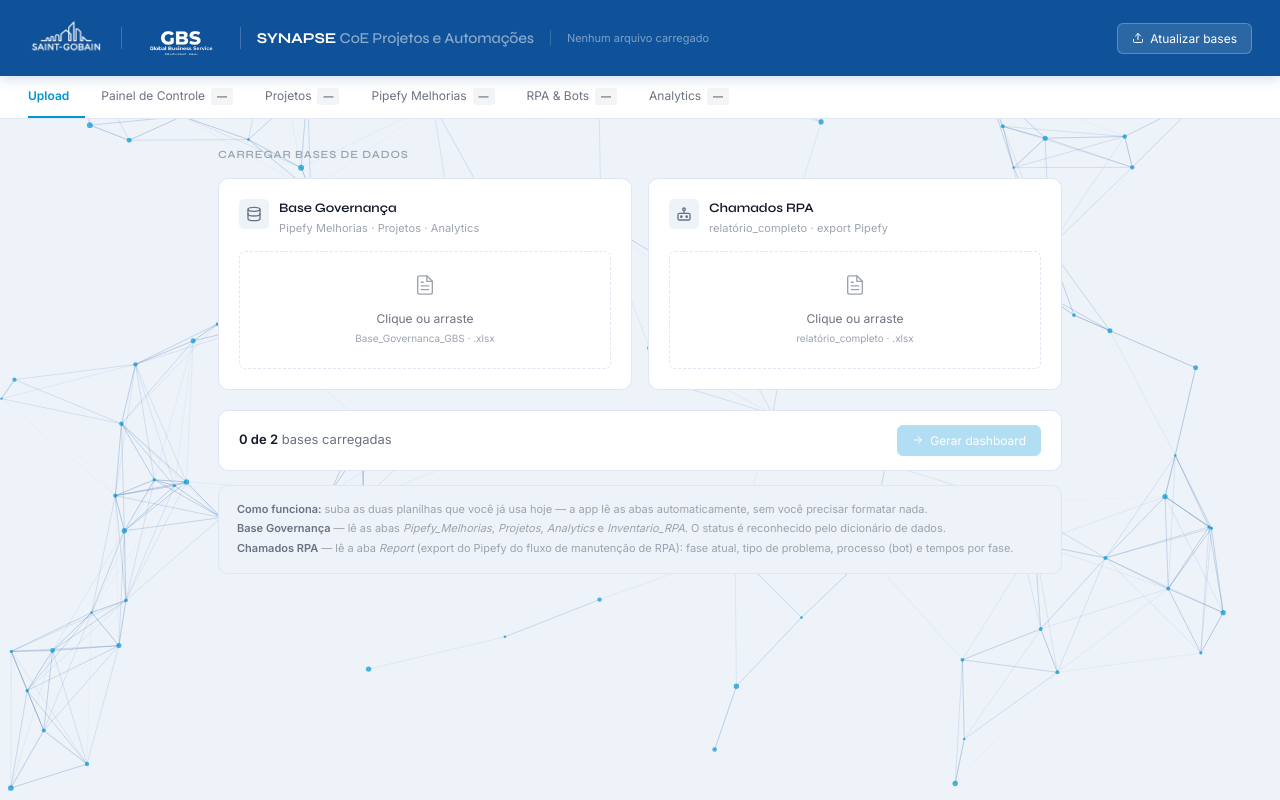
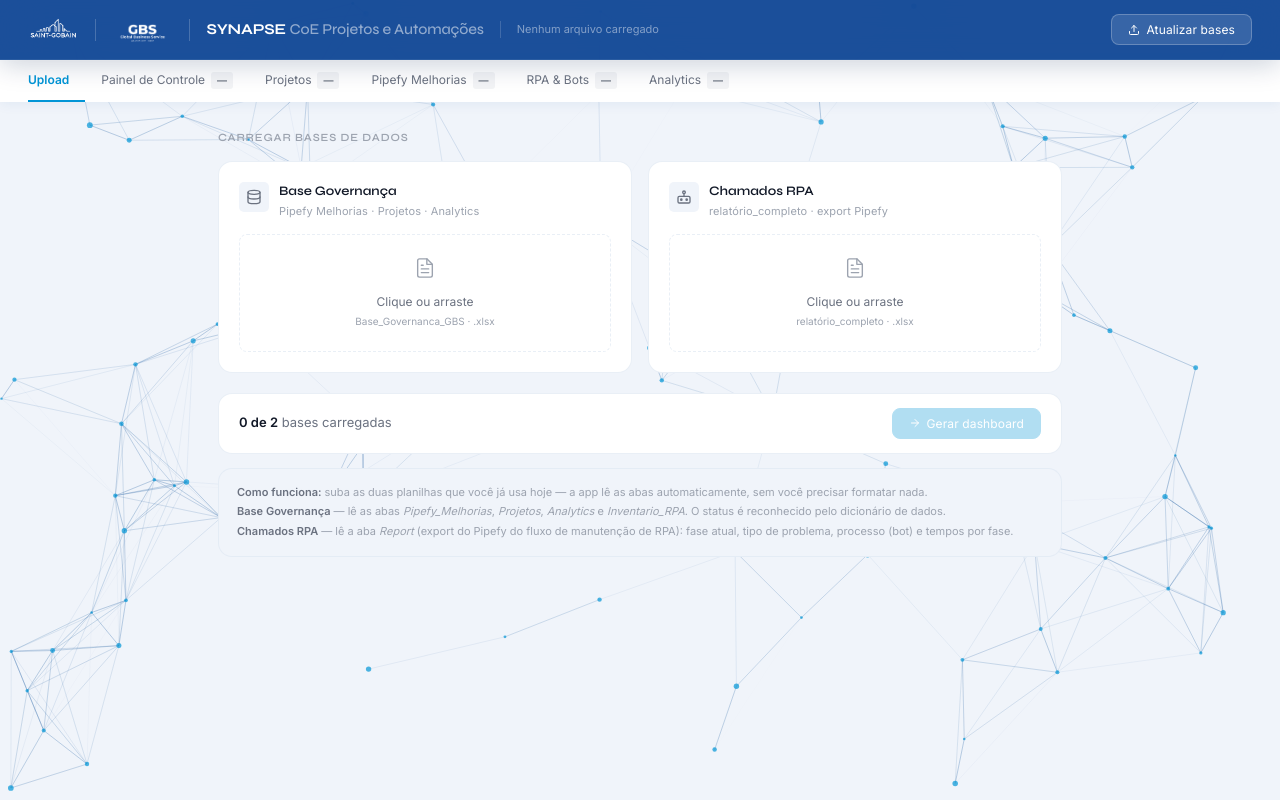
Before and after one commit to Archangeloo/SYNAPSE---GBS-GOVERNANCA, a website: page index.html in a window 1280 px wide. Drawn offline with nearby package versions, Linux system fonts and the light colour scheme.

Commit message:
design: refino visual glass and depth - topbar glass, cards flutuantes, raios maiores

```diff
--- a/styles/main.css
+++ b/styles/main.css
@@ -18,12 +18,12 @@
   --ink4: #9CA3AF;
 
   /* Fundos */
-  --paper:   #EEF3FA;
+  --paper:   #F0F4FA;
   --surface: #FFFFFF;
 
   /* Bordas */
-  --rule:  rgba(15, 82, 153, 0.07);
-  --rule2: rgba(15, 82, 153, 0.13);
+  --rule:  rgba(15, 82, 153, 0.05);
+  --rule2: rgba(15, 82, 153, 0.09);
 
   /* Status semânticos — paleta Saint-Gobain */
   --ok:      #0d8f91;           /* teal escuro — concluído */
@@ -38,8 +38,8 @@
   --neu-bg:  #F3F4F6;
 
   /* Raios de borda */
-  --r:  6px;
-  --r2: 10px;
+  --r:  8px;
+  --r2: 14px;
 }
 
 
@@ -64,17 +64,19 @@
 /* ── Topbar ───────────────────────────────────────────────── */
 
 .topbar {
-  background: var(--brand);
-  border-bottom: none;
+  background: rgba(13, 68, 148, 0.94);
+  backdrop-filter: blur(20px);
+  -webkit-backdrop-filter: blur(20px);
+  border-bottom: 1px solid rgba(255, 255, 255, 0.07);
   padding: 0 28px;
   display: flex;
   align-items: center;
   justify-content: space-between;
-  height: 76px;
+  height: 60px;
   position: sticky;
   top: 0;
   z-index: 50;
-  box-shadow: 0 2px 12px rgba(15, 82, 153, 0.22);
+  box-shadow: 0 1px 0 rgba(255,255,255,0.06), 0 4px 28px rgba(8, 36, 80, 0.22);
 }
 
 .tb-left {
@@ -89,8 +91,8 @@
   filter: brightness(0) invert(1);
 }
 
-.tb-logo-sg  { height: 48px; }
-.tb-logo-gbs { height: 70px; }
+.tb-logo-sg  { height: 32px; }
+.tb-logo-gbs { height: 50px; }
 
 .tb-divider {
   width: 1px;
@@ -253,7 +255,8 @@
 
 .nav {
   background: var(--surface);
-  border-bottom: 1px solid var(--rule2);
+  border-bottom: none;
+  box-shadow: 0 2px 12px rgba(15, 82, 153, 0.07);
   display: flex;
   padding: 0 28px;
   overflow-x: auto;
@@ -337,10 +340,11 @@
   grid-template-columns: repeat(4, 1fr);
   gap: 1px;
   margin-bottom: 24px;
-  background: var(--rule2);
-  border: 1px solid var(--rule2);
+  background: rgba(15, 82, 153, 0.07);
+  border: 1px solid rgba(15, 82, 153, 0.08);
   border-radius: var(--r2);
   overflow: hidden;
+  box-shadow: 0 2px 8px rgba(15, 82, 153, 0.05), 0 8px 28px rgba(15, 82, 153, 0.04);
 }
 
 .krow.k5 {
@@ -375,7 +379,7 @@
 
 .knum {
   font-family: 'Syne', sans-serif;
-  font-size: 30px;
+  font-size: 32px;
   font-weight: 600;
   line-height: 1;
   letter-spacing: -0.02em;
@@ -436,10 +440,11 @@
 
 .card {
   background: var(--surface);
-  border: 1px solid var(--rule2);
+  border: 1px solid rgba(15, 82, 153, 0.08);
   border-radius: var(--r2);
   padding: 20px;
   margin-bottom: 16px;
+  box-shadow: 0 1px 4px rgba(15, 82, 153, 0.05), 0 6px 20px rgba(15, 82, 153, 0.04);
 }
 
 .card.np {
@@ -477,10 +482,11 @@
   display: flex;
   flex-direction: column;
   gap: 1px;
-  background: var(--rule);
-  border: 1px solid var(--rule2);
+  background: rgba(15, 82, 153, 0.05);
+  border: 1px solid rgba(15, 82, 153, 0.08);
   border-radius: var(--r2);
   overflow: hidden;
+  box-shadow: 0 1px 4px rgba(15, 82, 153, 0.04), 0 4px 16px rgba(15, 82, 153, 0.03);
 }
 
 .icard {
@@ -663,7 +669,7 @@
 
 .btn {
   font-size: 12px;
-  padding: 7px 14px;
+  padding: 7px 16px;
   border-radius: var(--r);
   border: 1px solid var(--rule2);
   background: transparent;
@@ -671,9 +677,10 @@
   display: flex;
   align-items: center;
   gap: 6px;
-  transition: all 0.12s;
+  transition: all 0.15s;
   font-family: 'Inter', sans-serif;
   cursor: pointer;
+  letter-spacing: 0.01em;
 }
 
 .btn:hover {
```
